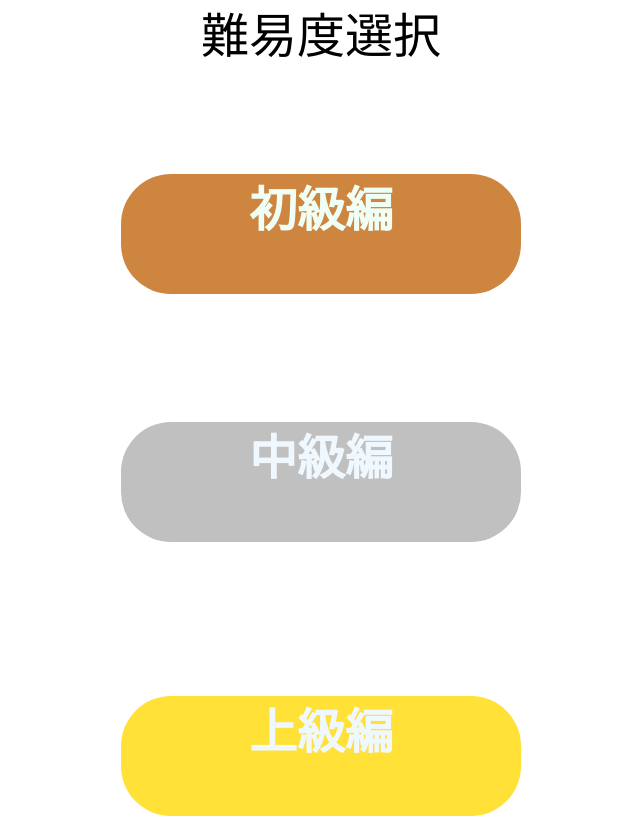
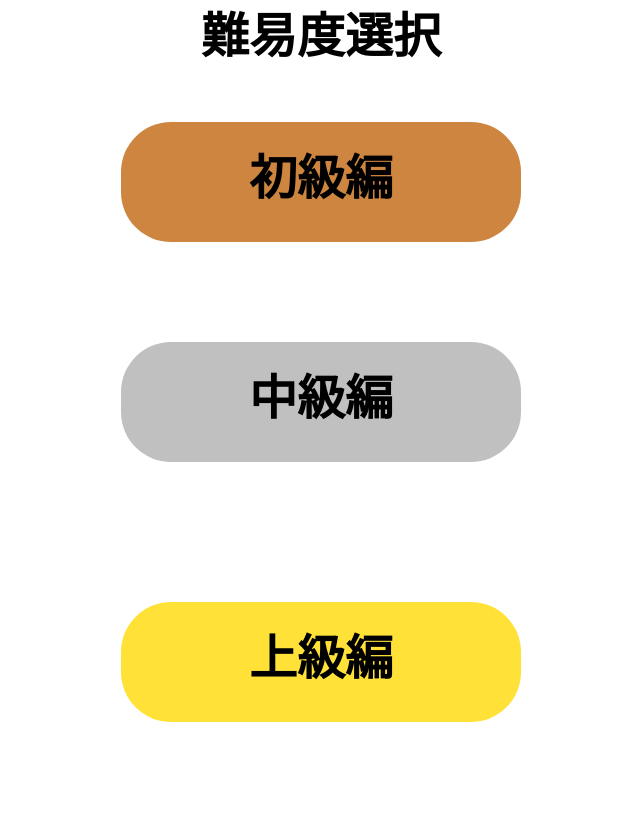
Before and after one commit to furu0202/Prefectures-App, a Next.js app: page /level in a window 1280 px wide. Shown: the whole page, without its empty margins (319-959 px from the left). Built offline with nearby package versions, Linux system fonts and the light colour scheme.

Commit message:
各種ボタンcss変更

```diff
--- a/app/level/page.module.css
+++ b/app/level/page.module.css
@@ -1,5 +1,11 @@
+.container {
+  width: 100%;
+  height: 100vh;
+}
+
 .main {
   font-size: 48px;
+  font-weight: bold;
   text-align: center;
 }
 
@@ -8,8 +14,10 @@
   height: 120px;
   width: 400px;
   margin: 0 auto;
-  margin-top: 8%;
-  color: #f0fff6;
+  margin-top: 50px;
+  padding-top: 20px;
+
+  color: black;
   background: #cd853f;
   display: flex;
   justify-content: center;
@@ -23,8 +31,9 @@
   height: 120px;
   width: 400px;
   margin: 0 auto;
-  margin-top: 10%;
-  color: aliceblue;
+  margin-top: 100px;
+  padding-top: 20px;
+  color: black;
   background: silver;
   display: flex;
   justify-content: center;
@@ -38,8 +47,10 @@
   height: 120px;
   width: 400px;
   margin: 0 auto;
-  margin-top: 12%;
-  color: aliceblue;
+  margin-top: 140px;
+  padding-top: 20px;
+
+  color: black;
   background: #ffd900c7;
   display: flex;
   justify-content: center;
```
